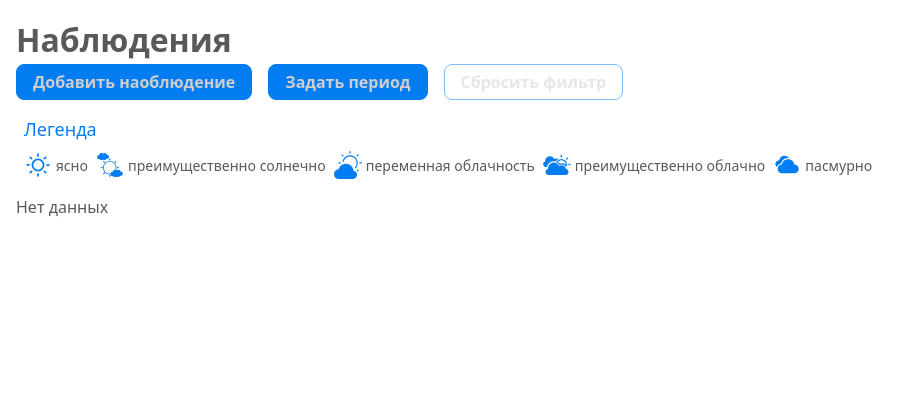
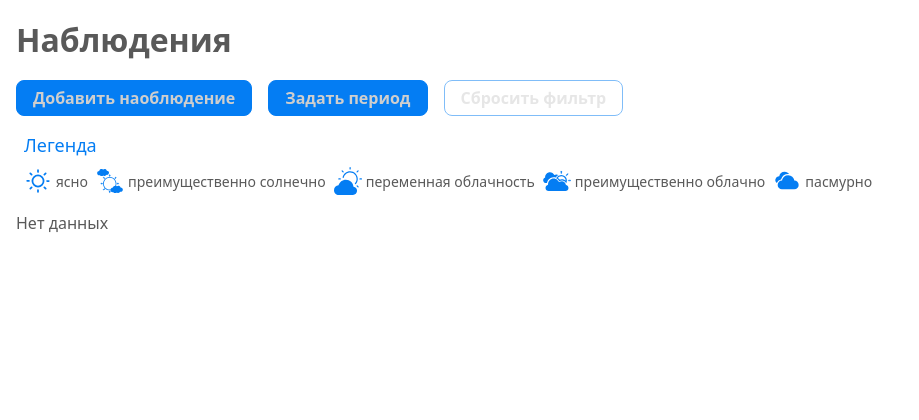
Before and after one commit to Missisol/meteo-project, a Flask app: page /observations in a window 1280 px wide. Shown: the part 76-496 px from the top of the page, without its empty margins (0-919 px from the left). Run offline with Flask 3, Linux system fonts and the light colour scheme.

Commit message:
Update  styles

```diff
--- a/app/static/css/form.css
+++ b/app/static/css/form.css
@@ -250,4 +250,8 @@ dialog[open]::backdrop,
     gap: var(--gap8);
     align-items: center;
     margin-block-end: var(--gap8);
+
+    &.controls--observations {
+        margin-block-start: var(--gap8);
+    }
 }
--- a/app/templates/observations/observations.html
+++ b/app/templates/observations/observations.html
@@ -13,7 +13,7 @@
 {% block content %}
 <div class="observations">
   <h1 class="page-title">{{ title }}</h1>
-  <div class="controls">
+  <div class="controls controls--observations">
     <button type="button" class="button button--blue" id="create-button">Добавить наоблюдение</button>
     <button type="button" class="button button--blue" id="filter-button">Задать период</button>
     {% if start_date and end_date %}
--- a/app/templates/observations/observations_combined.html
+++ b/app/templates/observations/observations_combined.html
@@ -12,7 +12,7 @@
 
 {% block content %}
 <div class="observations">
-  <h1 class="page-title">{{ title }}</h1>
+  <h1 class="table-title">{{ title }}</h1>
   <div class="controls">
     <button type="button" class="button button--blue" id="filter-button">Задать период</button>
     {% if start_date and end_date %}
```
